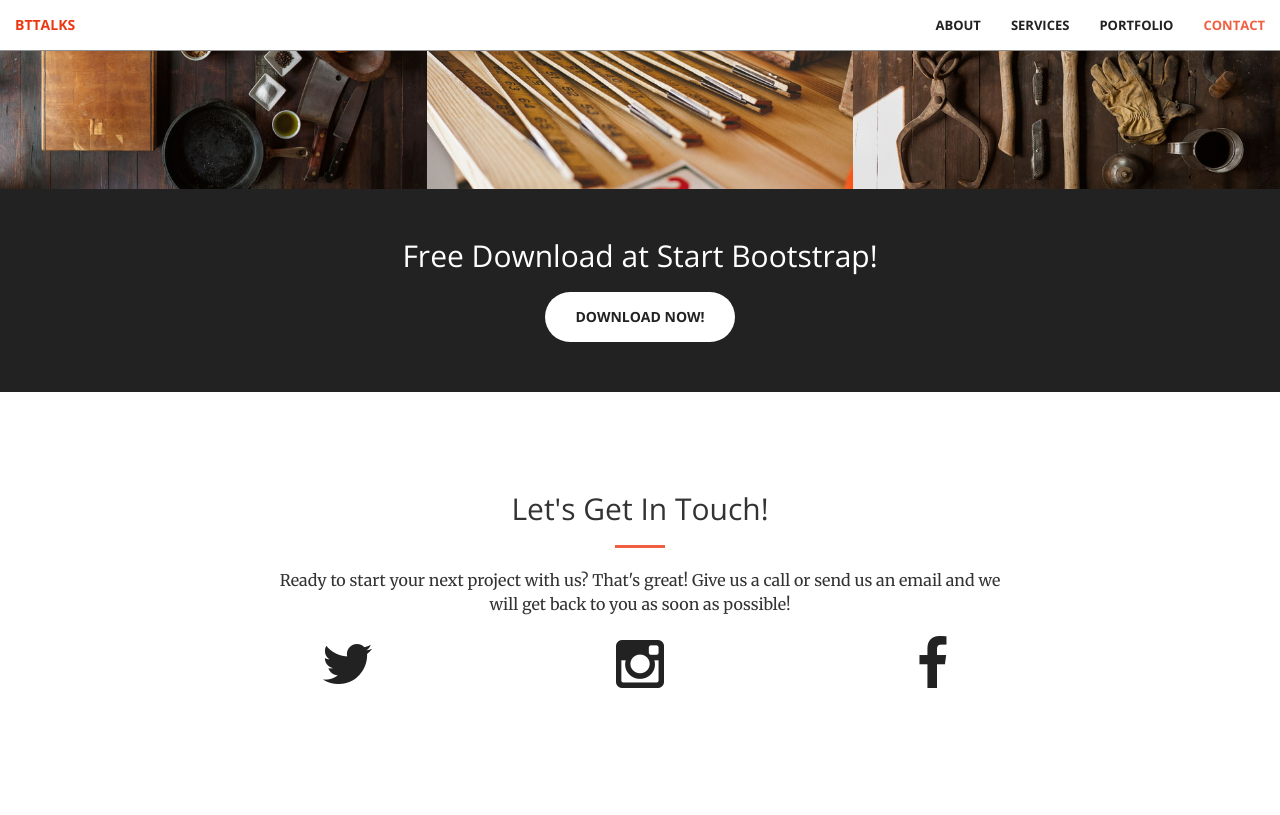
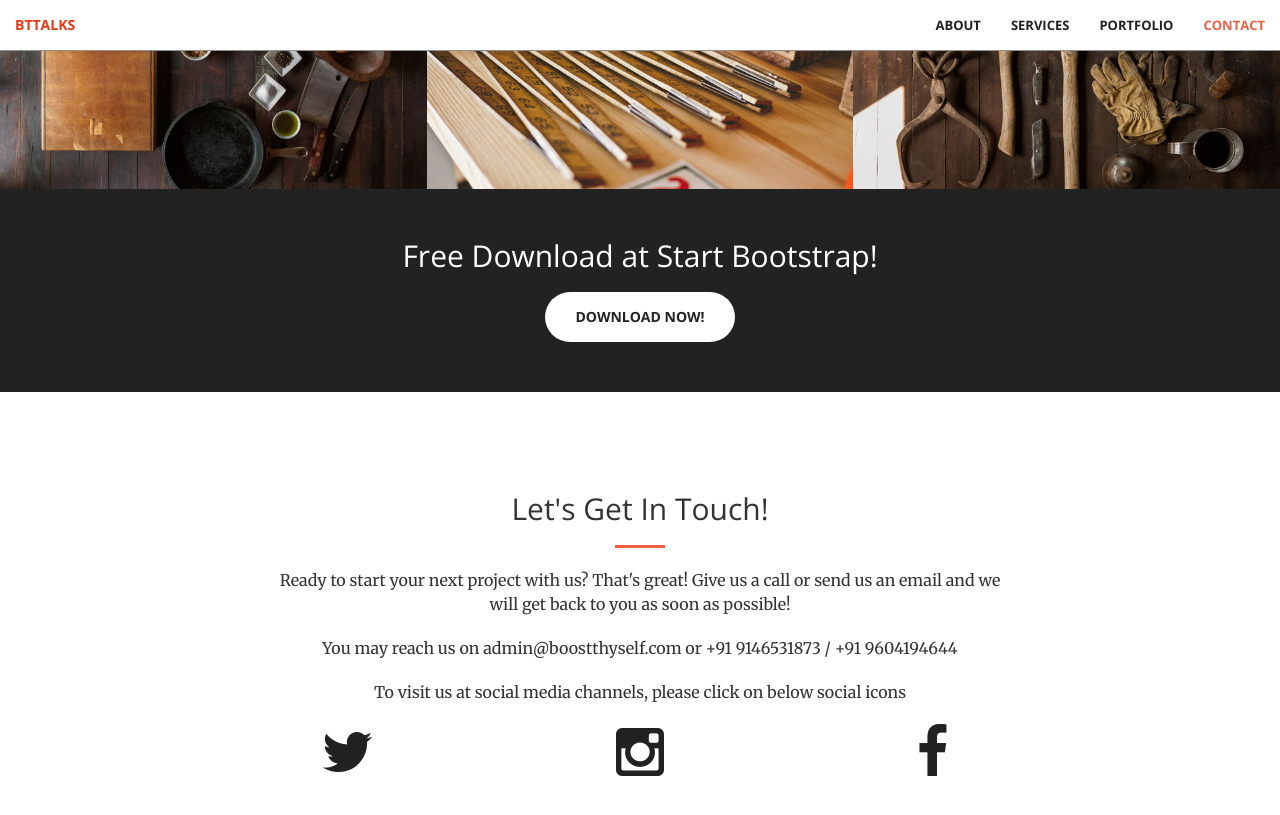
Before and after one commit to officialrubimaurya/BTTalks, a Jekyll site: the page built from index.html, in a window 1280 px wide and 900 px high, scrolled down 2045 px. Shown: the top 815 px of the window. Built offline with Jekyll 4.4.1, drawn with Linux system fonts in a browser that asks for light colours.

Commit message:
Update contact.html

```diff
--- a/_includes/contact.html
+++ b/_includes/contact.html
@@ -5,6 +5,8 @@
                 <h2 class="section-heading">Let's Get In Touch!</h2>
                 <hr class="primary">
                 <p>Ready to start your next project with us? That's great! Give us a call or send us an email and we will get back to you as soon as possible!</p>
+                <p>You may reach us on admin@boostthyself.com or +91 9146531873 / +91 9604194644</p>
+                <p>To visit us at social media channels, please click on below social icons</p>
             </div>
         <div class="col-lg-2 col-lg-offset-2 text-center">
             <a href="https://twitter.com/BtTalks{{ site.twitter_username }}">
```
